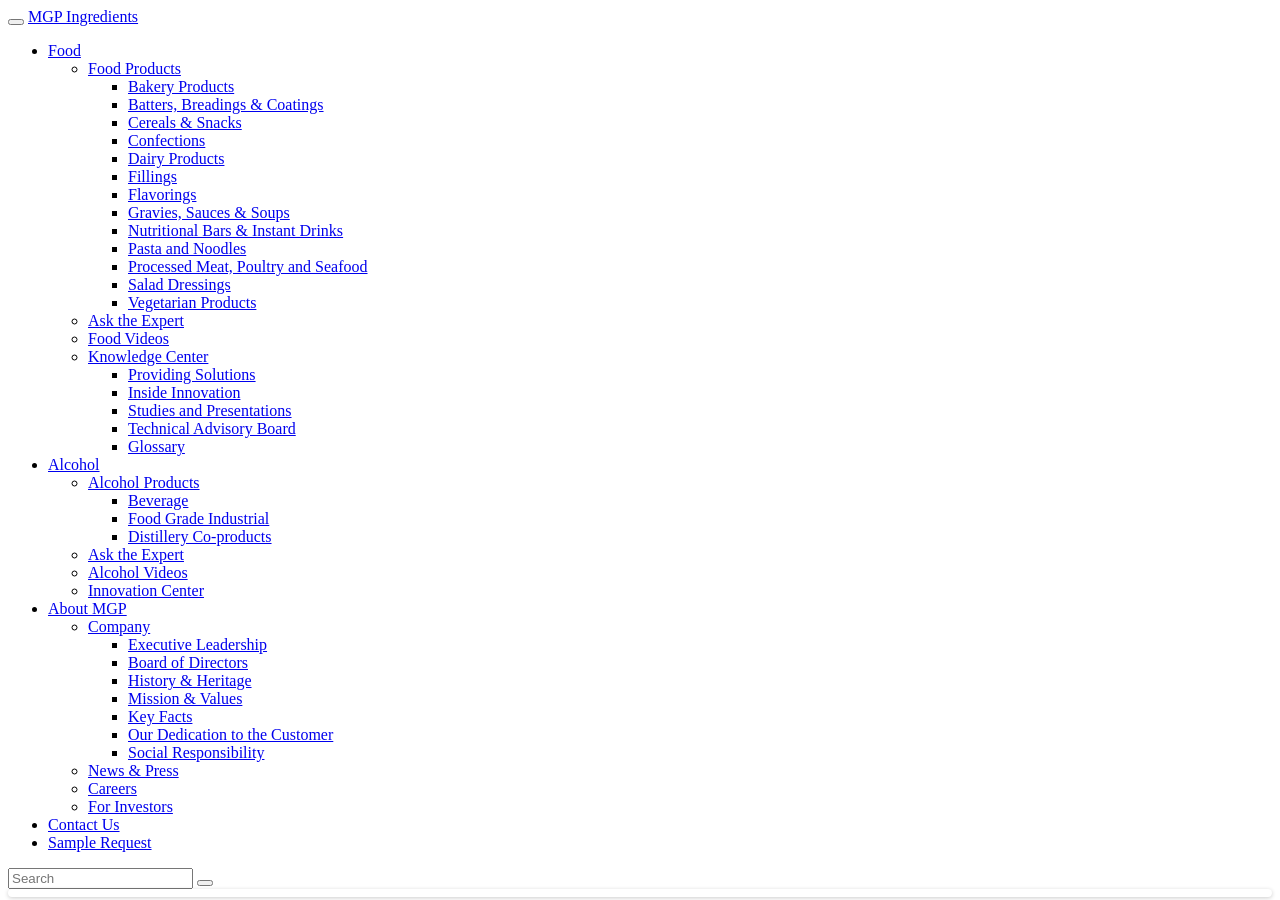
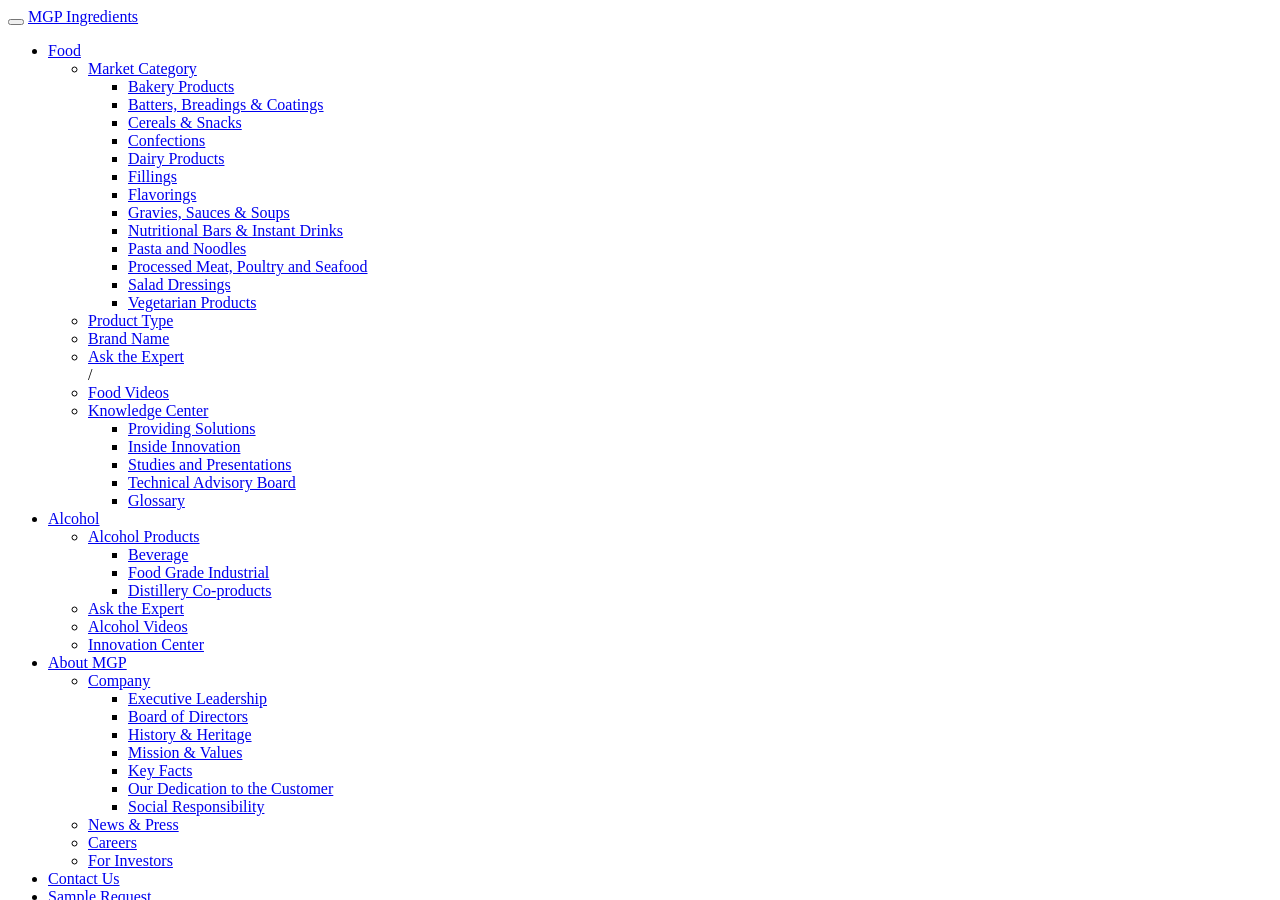
Before and after one commit to bgreater/MGP-prototype, a Jekyll site: the page built from index.html, in a window 1280 px wide and 900 px high. Built offline with Jekyll 4.4.1, drawn with Linux system fonts in a browser that asks for light colours; nearby versions of some CDN libraries; library files that are not in the unit come from our copies.

Commit message:
updates to menu structure

```diff
--- a/_includes/main-nav.html
+++ b/_includes/main-nav.html
@@ -9,7 +9,7 @@
       <ul class="nav navbar-nav">
         <li><span></span><a href="/MGP-prototype/food">Food</a>
           <ul>
-            <li><a href="#fakelink">Food Products</a>
+            <li><a href="#fakelink">Market Category</a>
               <ul>
                 <li><a href="#/food/bakery-products">Bakery Products</a></li>
                 <li><a href="#/food/batters-breadings-coatings">Batters, Breadings &amp; Coatings</a></li>
@@ -26,7 +26,41 @@
                 <li><a href="#/food/vegetarian">Vegetarian Products</a></li>
               </ul> <!-- /Sub menu -->
             </li>
-            <li><a href="#fakelink">Ask the Expert</a></li>
+            <li><a href="#fakelink">Product Type</a>
+              <!--<ul>
+                <li><a href="#/food/bakery-products">Bakery Products</a></li>
+                <li><a href="#/food/batters-breadings-coatings">Batters, Breadings &amp; Coatings</a></li>
+                <li><a href="#/food/cereals-snacks">Cereals &amp; Snacks</a></li>
+                <li><a href="#/food/confections">Confections</a></li>
+                <li><a href="#/food/dairy-products">Dairy Products</a></li>
+                <li><a href="#/food/fillings">Fillings</a></li>
+                <li><a href="#/food/flavorings">Flavorings</a></li>
+                <li><a href="#/food/gravies-sauces-soups">Gravies, Sauces &amp; Soups</a></li>
+                <li><a href="#/food/nutritional-bars-drinks">Nutritional Bars &amp; Instant Drinks</a></li>
+                <li><a href="#/food/pasta-noodles">Pasta and Noodles</a></li>
+                <li><a href="#/food/meat-poultry-seafood">Processed Meat, Poultry and Seafood</a></li>
+                <li><a href="#/food/salad-dressings">Salad Dressings</a></li>
+                <li><a href="#/food/vegetarian">Vegetarian Products</a></li>
+              </ul>--> <!-- /Sub menu -->
+            </li>
+            <li><a href="#fakelink">Brand Name</a>
+              <!--<ul>
+                <li><a href="#/food/bakery-products">Bakery Products</a></li>
+                <li><a href="#/food/batters-breadings-coatings">Batters, Breadings &amp; Coatings</a></li>
+                <li><a href="#/food/cereals-snacks">Cereals &amp; Snacks</a></li>
+                <li><a href="#/food/confections">Confections</a></li>
+                <li><a href="#/food/dairy-products">Dairy Products</a></li>
+                <li><a href="#/food/fillings">Fillings</a></li>
+                <li><a href="#/food/flavorings">Flavorings</a></li>
+                <li><a href="#/food/gravies-sauces-soups">Gravies, Sauces &amp; Soups</a></li>
+                <li><a href="#/food/nutritional-bars-drinks">Nutritional Bars &amp; Instant Drinks</a></li>
+                <li><a href="#/food/pasta-noodles">Pasta and Noodles</a></li>
+                <li><a href="#/food/meat-poultry-seafood">Processed Meat, Poultry and Seafood</a></li>
+                <li><a href="#/food/salad-dressings">Salad Dressings</a></li>
+                <li><a href="#/food/vegetarian">Vegetarian Products</a></li>
+              </ul>--> <!-- /Sub menu -->
+            </li>
+            <li><a href="#fakelink">Ask the Expert</a></li> /
             <li><a href="#fakelink">Food Videos</a></li>
             <li><a href="#fakelink">Knowledge Center</a>
               <ul>
```
